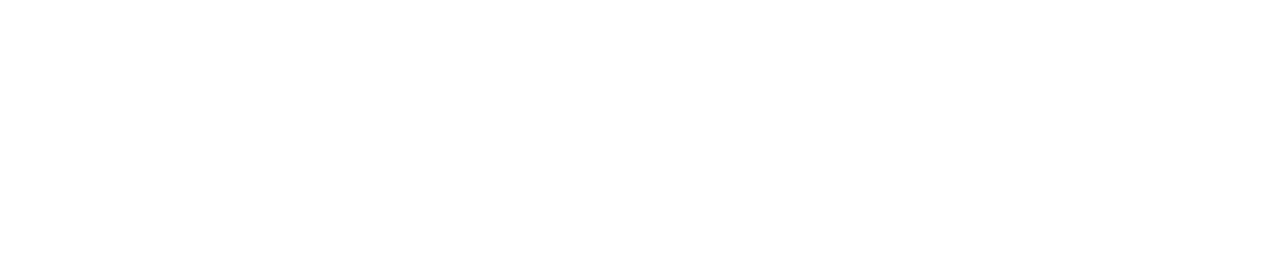
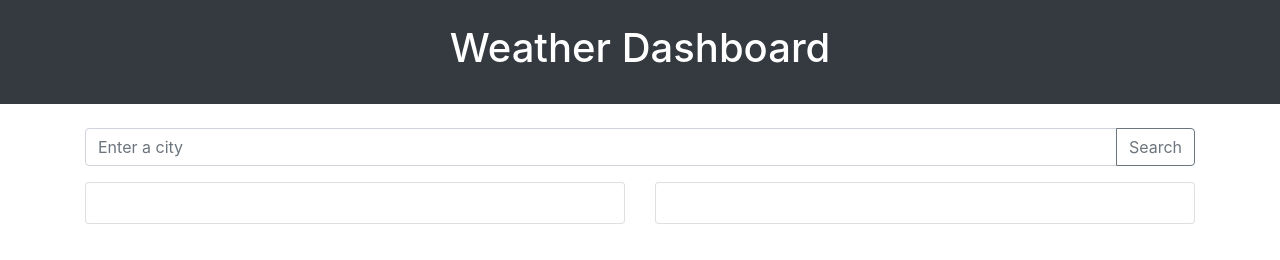
Before and after one commit to Vinoshan/Weather, a plain HTML site: page index.html in a window 1280 px wide. Drawn offline with nearby package versions, Linux system fonts and the light colour scheme.

Commit message:
Added HTML and Bootstrap

```diff
--- a/index.html
+++ b/index.html
@@ -2,8 +2,57 @@
 <html lang="en">
   <head>
     <meta charset="UTF-8" />
-    <meta name="viewport" content="width=device-width, initial-scale=1.0" />
-    <title>Weather API</title>
+    <title>Weather Dashboard</title>
+    <link
+      href="https://stackpath.bootstrapcdn.com/bootstrap/4.5.0/css/bootstrap.min.css"
+      rel="stylesheet" />
+    <link rel="stylesheet" type="text/css" href="./assets/styles/styles.css" />
   </head>
-  <body></body>
+  <body>
+    <header class="bg-dark text-white p-4">
+      <h1 class="text-center">Weather Dashboard</h1>
+    </header>
+
+    <main class="container mt-4">
+      <section>
+        <div class="row">
+          <div class="col">
+            <div class="input-group mb-3">
+              <input
+                type="text"
+                class="form-control"
+                id="city-input"
+                placeholder="Enter a city" />
+              <div class="input-group-append">
+                <button
+                  class="btn btn-outline-secondary"
+                  type="button"
+                  id="search-button">
+                  Search
+                </button>
+              </div>
+            </div>
+          </div>
+        </div>
+      </section>
+
+      <section>
+        <div class="row">
+          <div class="col-lg-6 mb-4">
+            <div class="card" id="current-weather">
+              <div class="card-body"></div>
+            </div>
+          </div>
+          <div class="col-lg-6">
+            <div class="card" id="forecast">
+              <div class="card-body"></div>
+            </div>
+          </div>
+        </div>
+      </section>
+    </main>
+
+    <script src="https://stackpath.bootstrapcdn.com/bootstrap/4.5.0/js/bootstrap.min.js"></script>
+    <script src="./assets/scripts/script.js"></script>
+  </body>
 </html>
```
